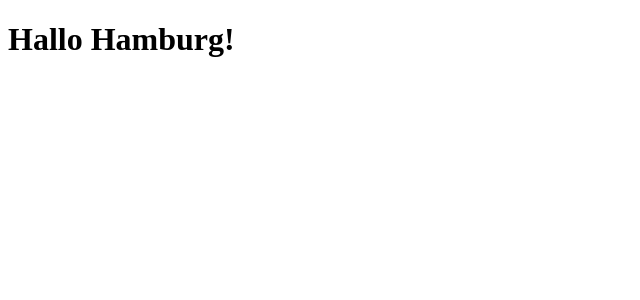
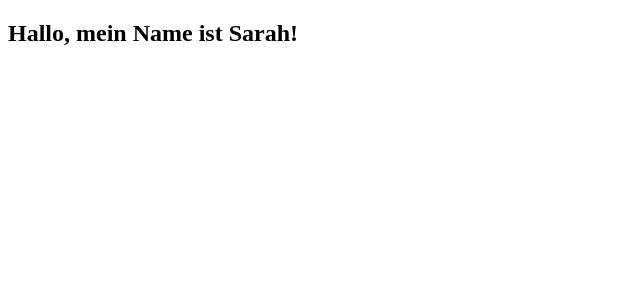
Before and after one commit to SuoraGmbH/react-workshop-2023-01-hl, a React (Create React App) app: page / in a window 1280 px wide. Shown: the top 300 px of the page, without its empty margins (0-640 px from the left). Built offline with nearby package versions, Linux system fonts and the light colour scheme.

Commit message:
Implemented App

```diff
--- a/src/index.tsx
+++ b/src/index.tsx
@@ -1,7 +1,10 @@
 import React from "react";
 import { createRoot } from "react-dom/client";
 
-const element = <h1>Hallo Hamburg!</h1>;
+const root = createRoot(document.getElementById("root")!);
 
-const root = createRoot(document.getElementById("root")!);
-root.render(element);
+function App() {
+  return <h2>Hallo, mein Name ist Sarah!</h2>;
+}
+
+root.render(<App />);
```
